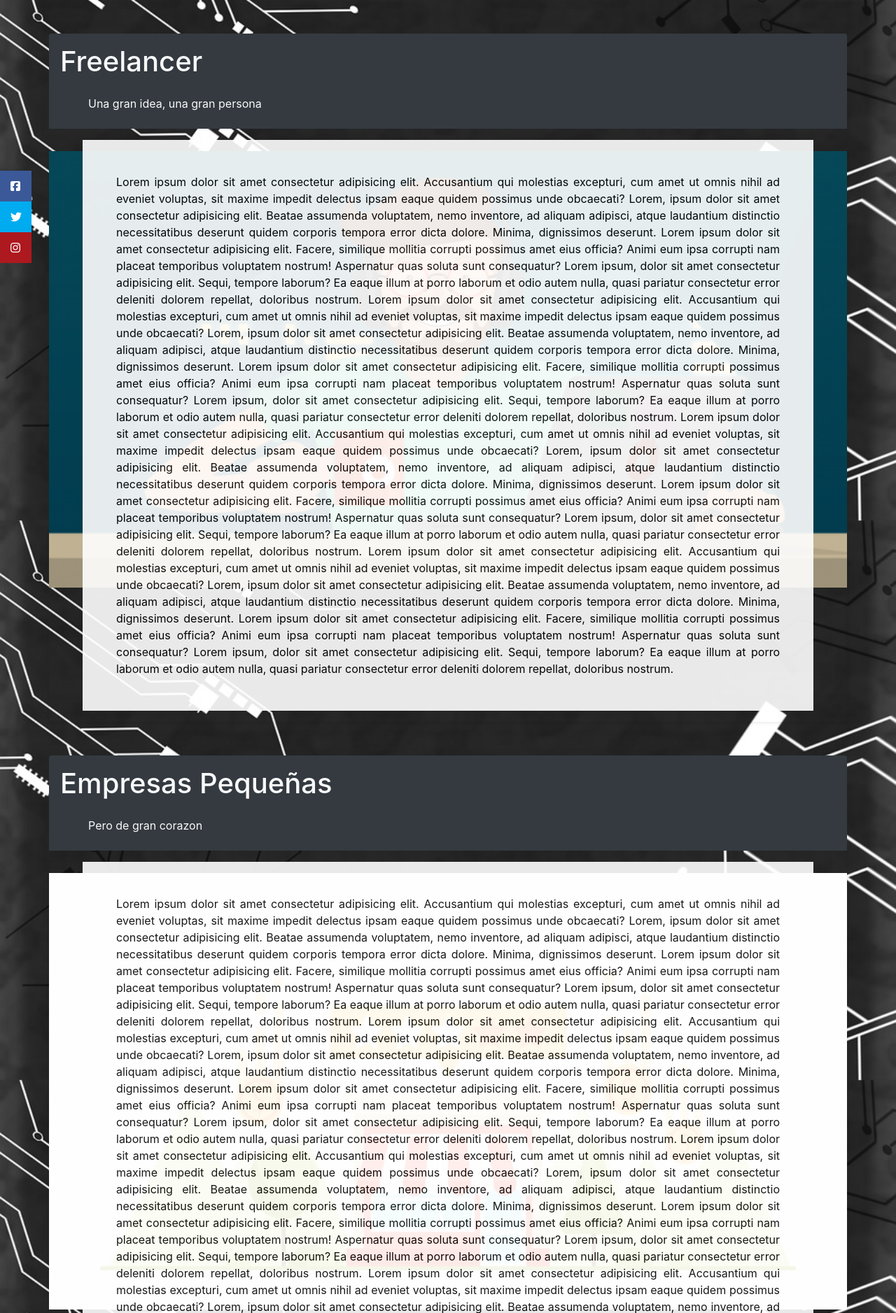
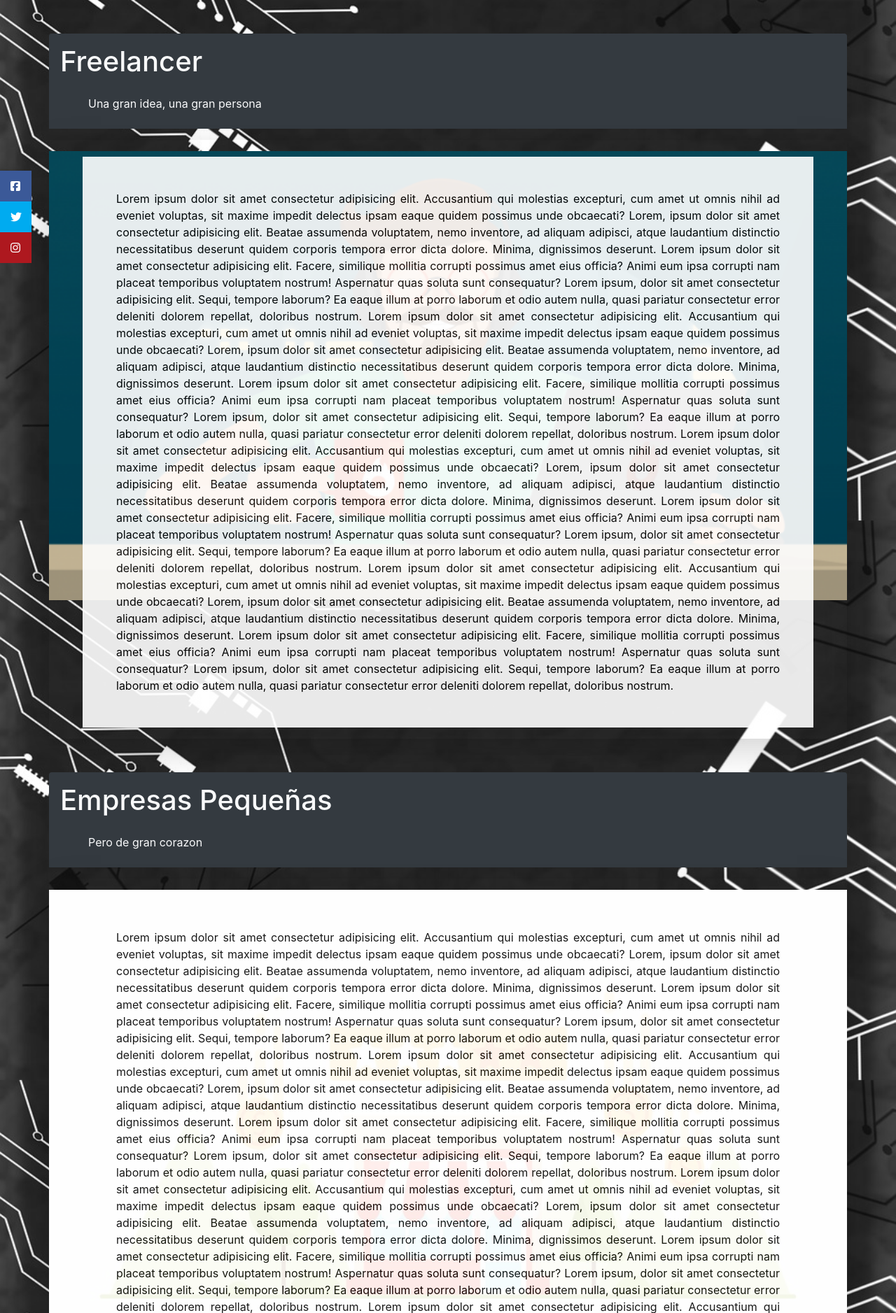
Before and after one commit to AureoGonz/WebOnWay, a PHP site: page /dirigido.php in a window 1280 px wide. Shown: the part 56-1933 px from the top of the page at 70% size. Run offline with PHP 8.4, Linux system fonts and the light colour scheme; some libraries are stand-ins or nearby versions.

Commit message:
Se añade funcionalidad en dirigido

```diff
--- a/dirigido.php
+++ b/dirigido.php
@@ -52,9 +52,9 @@
                 <p class="pt-3 pl-5">Una gran idea, una gran persona</p>
             </div>
         </div>
-        <div class="row justify-content-between my-3 bg-freelancer">
-            <div class="col-12 pr-3 text-center shadow-sm px-5">
-                <p class="text-break text-justify bg-opac py-5 px-5">
+        <div class="row justify-content-between mt-3 bg-freelancer">
+            <div class="col-12 text-center shadow-lg px-5">
+                <p class="text-break text-justify bg-opac mt-4 py-5 px-5">
                     Lorem ipsum dolor sit amet consectetur adipisicing elit. Accusantium qui molestias excepturi, cum
                     amet
                     ut omnis nihil ad eveniet voluptas, sit maxime impedit delectus ipsam eaque quidem possimus unde
@@ -136,9 +136,9 @@
                 <p class="pt-3 pl-5">Pero de gran corazon</p>
             </div>
         </div>
-        <div class="row justify-content-between my-3 bg-empresa-pe">
-            <div class="col-12 pr-3 text-center shadow-sm px-5">
-                <p class="text-break text-justify bg-opac py-5 px-5">
+        <div class="row justify-content-between mt-3 bg-empresa-pe">
+            <div class="col-12 text-center shadow-lg px-5">
+                <p class="text-break text-justify bg-opac mt-4 py-5 px-5">
                     Lorem ipsum dolor sit amet consectetur adipisicing elit. Accusantium qui molestias excepturi, cum
                     amet
                     ut omnis nihil ad eveniet voluptas, sit maxime impedit delectus ipsam eaque quidem possimus unde
@@ -220,9 +220,9 @@
                 <p class="pt-3 pl-5">El impulsor de la sociedad</p>
             </div>
         </div>
-        <div class="row justify-content-between my-3 bg-empresa-me">
-            <div class="col-12 pr-3 text-center shadow-sm px-5">
-                <p class="text-break text-justify bg-opac py-5 px-5">
+        <div class="row justify-content-between mt-3 bg-empresa-me">
+            <div class="col-12 text-center shadow-lg px-5">
+                <p class="text-break text-justify bg-opac mt-4 py-5 px-5">
                     Lorem ipsum dolor sit amet consectetur adipisicing elit. Accusantium qui molestias excepturi, cum
                     amet
                     ut omnis nihil ad eveniet voluptas, sit maxime impedit delectus ipsam eaque quidem possimus unde
```
Also changed, not shown: servicios.php (+8 -4 lines).
